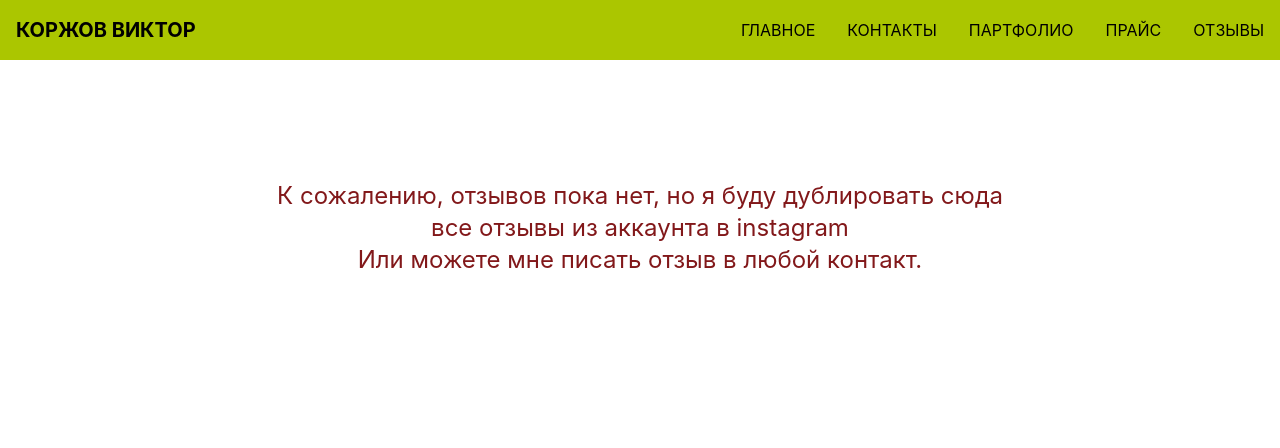
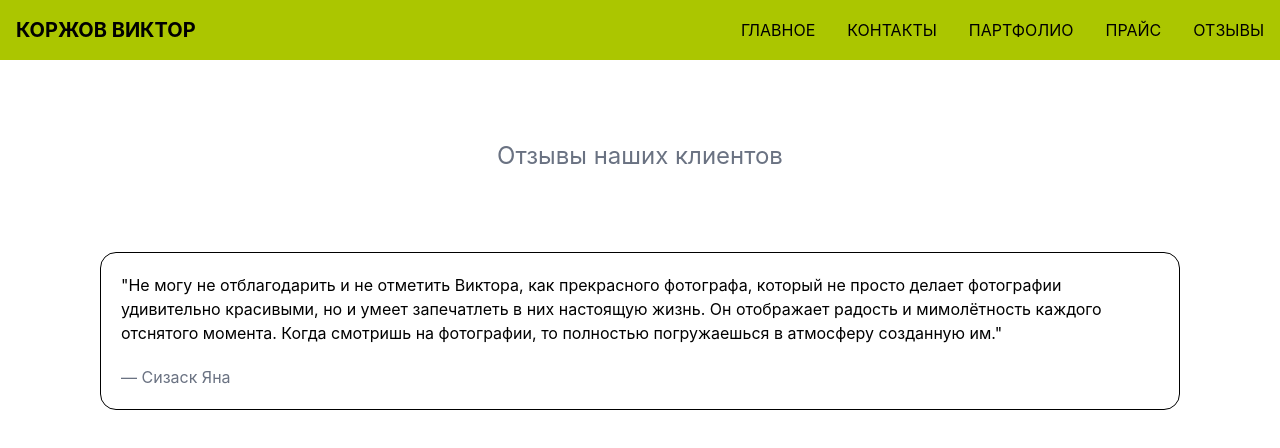
Before and after one commit to SwarmGost404/photographer, a React (Vite) app: page /review in a window 1280 px wide. Shown: the top 448 px of the page. Built offline with nearby package versions, Linux system fonts and the light colour scheme.

Commit message:
create-review

```diff
--- a/package.json
+++ b/package.json
@@ -12,6 +12,7 @@
   "dependencies": {
     "@tailwindcss/line-clamp": "^0.4.4",
     "@tailwindcss/vite": "^4.3.0",
+    "axios": "^1.17.0",
     "react": "^19.2.6",
     "react-dom": "^19.2.6",
     "react-router-dom": "^7.17.0",
--- /dev/null
+++ b/public/reviews.json
@@ -0,0 +1,6 @@
+[
+    {
+        "text": "Не могу не отблагодарить и не отметить Виктора, как прекрасного фотографа, который не просто делает фотографии удивительно красивыми, но и умеет запечатлеть в них настоящую жизнь. Он отображает радость и мимолётность каждого отснятого момента. Когда смотришь на фотографии, то полностью  погружаешься в атмосферу созданную им.",
+        "name": "Сизаск Яна"
+    }
+]
--- a/src/view/Review.tsx
+++ b/src/view/Review.tsx
@@ -1,10 +1,65 @@
+import { useState, useEffect } from 'react';
+import axios from 'axios';
+
+// Определяем интерфейс для отзыва
+interface ReviewItem {
+    text: string;
+    name: string;
+}
 
 function Review() {
+    const [reviews, setReviews] = useState<ReviewItem[]>([]);
+    const [loading, setLoading] = useState(true);
+    const [error, setError] = useState<string | null>(null);
+
+    useEffect(() => {
+        const fetchReviews = async () => {
+            try {
+                setLoading(true);
+                const response = await axios.get<ReviewItem[]>('/reviews.json');
+                setReviews(response.data);
+                setError(null);
+            } catch (err) {
+                const errorMessage = err instanceof Error ? err.message : 'Произошла неизвестная ошибка';
+                setError('Ошибка при загрузке отзывов: ' + errorMessage);
+                console.error('Error fetching reviews:', err);
+            } finally {
+                setLoading(false);
+            }
+        };
+
+        fetchReviews();
+    }, []);
+
+    if (loading) {
+        return (
+            <div className="text-red-500 text-center my-20">
+                <p>Загрузка отзывов...</p>
+            </div>
+        );
+    }
+
+    if (error) {
+        return (
+            <div className="text-red-500 text-center my-20">
+                <p>{error}</p>
+            </div>
+        );
+    }
 
     return (
-        <div className="mx-[20%] my-30 text-center text-2xl text-red-900 ">
-            <p>К сожалению, отзывов пока нет, но я буду дублировать сюда все отзывы из аккаунта в <a href="https://instagram.com/swarmgost">instagram</a><br />{" Или можете мне писать отзыв в любой контакт."}</p>
+        <div className="">
+            <h2 className='text-center my-20 text-2xl text-gray-500'>Отзывы наших клиентов</h2>
+            <div className="m-20">
+                {reviews.map((review, index) => (
+                    <div key={index} className="m-5 border rounded-2xl">
+                        <p className="m-5">"{review.text}"</p>
+                        <p className="text-gray-500 m-5">— {review.name}</p>
+                    </div>
+                ))}
+            </div>
         </div>
-    )
+    );
 }
+
 export default Review;
```
Also changed, not shown: 1 other file (tests, documents, lock files or other folders).
